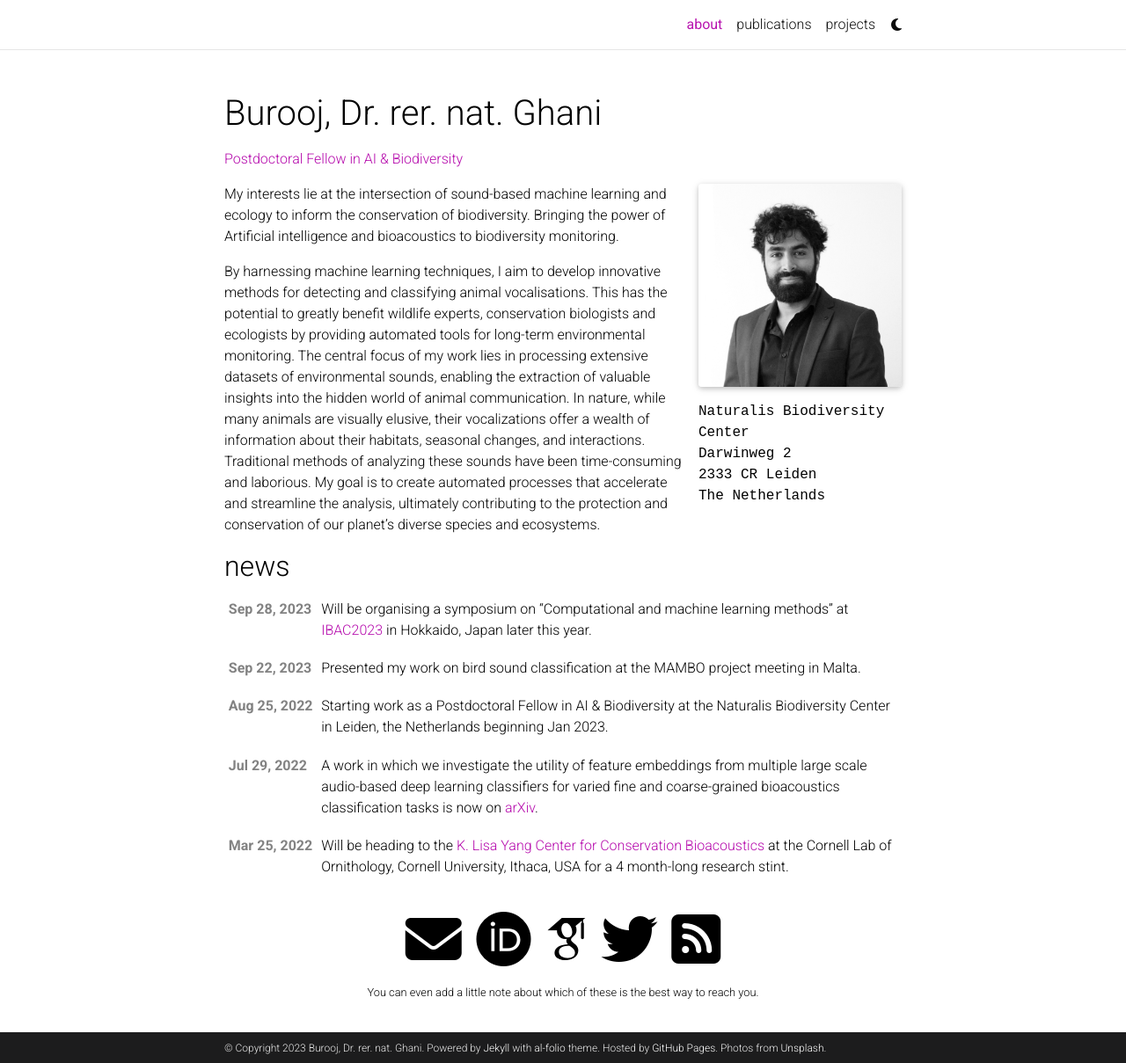
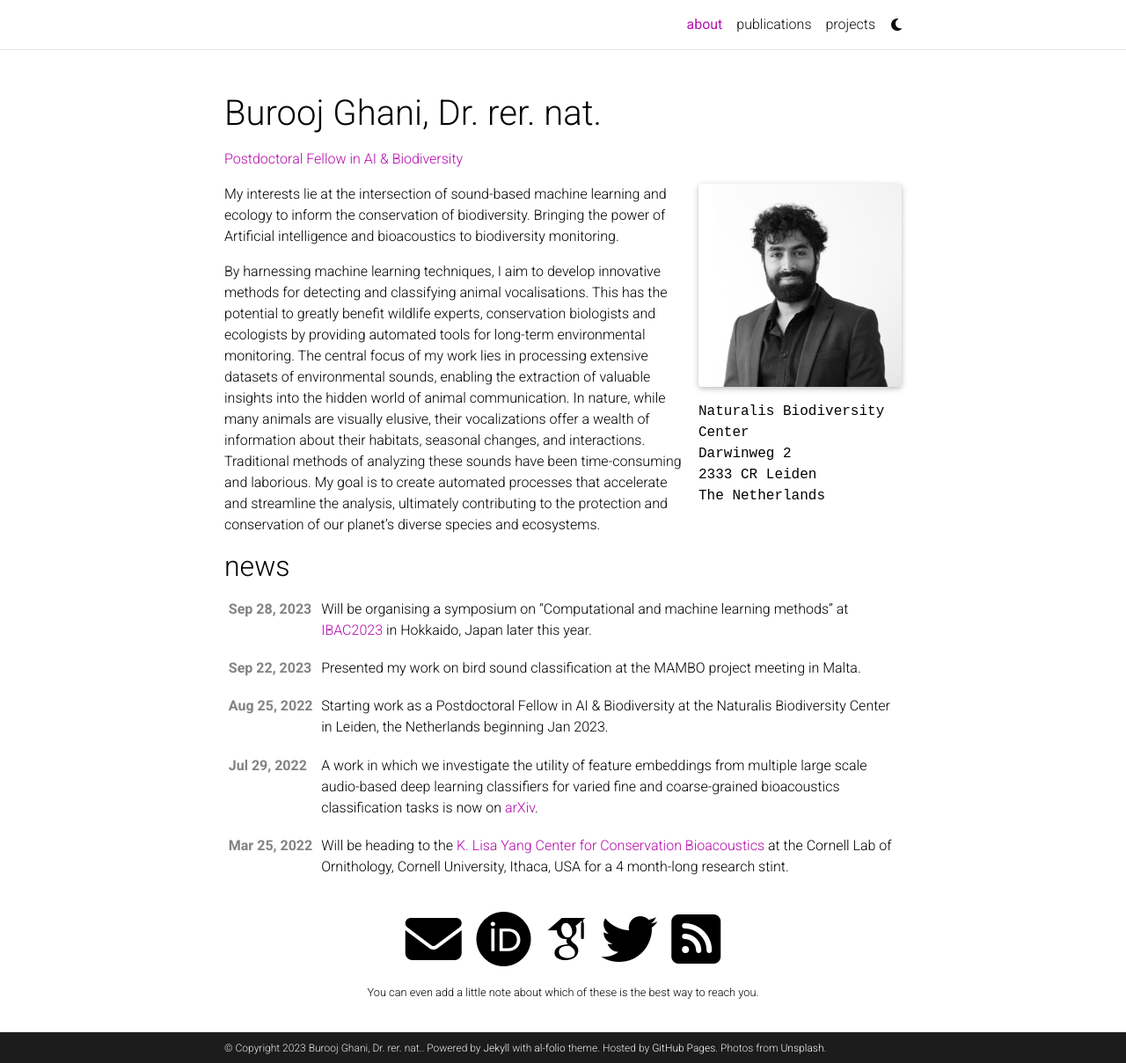
Before and after one commit to bghani/bghani.github.io, a Jekyll site: the page built from _pages/about.md, in a window 1280 px wide and 1209 px high. Shown: the whole window at 88% size. Built offline with Jekyll 4.4.1, drawn with Linux system fonts in a browser that asks for light colours; full-size pictures stand in for the smaller copies a plugin makes; some web fonts are replaced; comment, search, counter and statistics services are not loaded; a style sheet for code colours, icons or effects is not loaded.

```diff
--- a/_config.yml
+++ b/_config.yml
@@ -3,9 +3,9 @@
 # -----------------------------------------------------------------------------
 
 title: blank # the website title (if blank, full name will be used instead)
-first_name: Burooj, Dr. rer. nat.
+first_name: Burooj
 middle_name:
-last_name: Ghani
+last_name: Ghani, Dr. rer. nat.
 email: burooj.ghani[at]naturalis.nl
 description: > # the ">" symbol means to ignore newlines until "footer_text:"
   A simple, whitespace theme for academics. Based on [*folio](https://github.com/bogoli/-folio) design.
```
